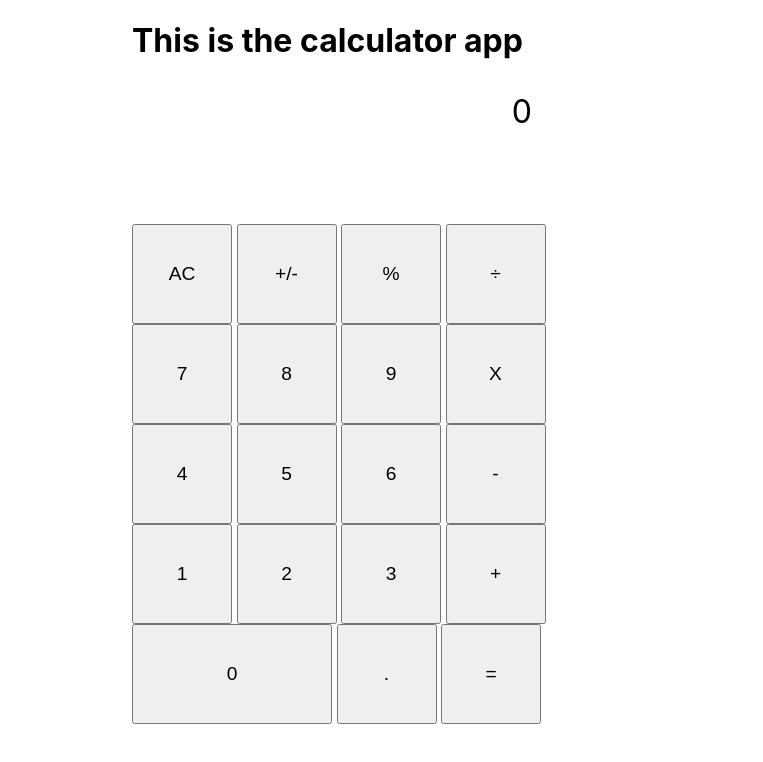
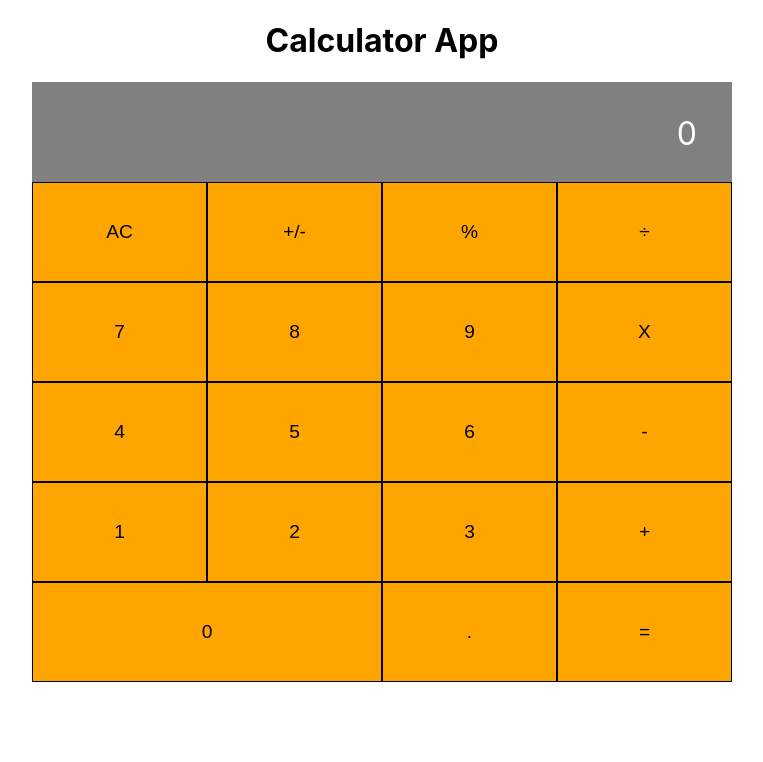
Before and after one commit to truetechcode/calculator, a React (Create React App) app: page / in a window 1280 px wide. Shown: the top 762 px of the page, without its empty margins (258-1021 px from the left). Built offline with nearby package versions, Linux system fonts and the light colour scheme.

Commit message:
added styles to components

```diff
--- a/src/components/App.js
+++ b/src/components/App.js
@@ -1,5 +1,5 @@
 import React from 'react';
-import '../App.css';
+import '../styles/App.css';
 
 import Display from "./Display";
 import ButtonPanel from "./ButtonPanel";
@@ -7,7 +7,7 @@ import ButtonPanel from "./ButtonPanel";
 function App() {
   return (
     <div className="App">
-      <h1>This is the calculator app</h1>
+      <h1>Calculator App</h1>
       <Display value='0' />
       <ButtonPanel />
     </div>
--- a/src/components/Button.js
+++ b/src/components/Button.js
@@ -1,9 +1,13 @@
 import React from 'react'
 import PropTypes from 'prop-types';
 
+import "../styles/Button.css";
+
 function Button(props) {
+  let wide = props.wide && 'wide'
+  let color = props.color ? props.color : 'orange'
   return (
-    <button className={props.className}>{props.name}</button>
+    <button className={`${color} ${wide}`}>{props.name}</button>
   )
 }
 
--- a/src/components/ButtonPanel.js
+++ b/src/components/ButtonPanel.js
@@ -1,15 +1,17 @@
 import React, { Component } from 'react'
 import Button from "./Button";
+
+import "../styles/ButtonPanel.css";
 
 class ButtonPanel extends Component {
   render() {
     return (
-      <div>
+      <div className='button-panel'>
         <div className='row'><Button name='AC' /> <Button name='+/-' /> <Button name='%' /> <Button name='÷' /></div>
         <div className='row'><Button name='7' /> <Button name='8' /> <Button name='9' /> <Button name='X' /></div>
         <div className='row'><Button name='4' /> <Button name='5' /> <Button name='6' /> <Button name='-' /></div>
         <div className='row'><Button name='1' /> <Button name='2' /> <Button name='3' /> <Button name='+' /></div>
-        <div className='row'><Button className='zero' name='0' /> <Button name='.' /> <Button name='=' /></div>
+        <div className='row'><Button color='' wide={true} name='0' /> <Button name='.' /> <Button name='=' /></div>
       </div>
     )
   }
--- a/src/components/Display.js
+++ b/src/components/Display.js
@@ -1,11 +1,13 @@
 import React, { Component } from 'react'
 import PropTypes from 'prop-types';
+
+import "../styles/Display.css";
 
 class Display extends Component {
   render() {
     return (
-      <div>
-        <p className='display-panel'>{this.props.value}</p>
+      <div className='display-panel'>
+        <p>{this.props.value}</p>
       </div>
     )
   }
--- a/src/App.css
+++ b/src/styles/App.css
@@ -1,6 +1,8 @@
 .App {
-  /* text-align: center; */
-  width: 500px;
+  display: flex;
+  flex-direction: column;
+  text-align: center;
+  width: 700px;
   margin: 0 auto;
 }
 
@@ -22,24 +24,3 @@
 .App-link {
   color: #09d3ac;
 }
-
-.display-panel {
-  width: 400px;
-  height: 100px;
-  text-align: right;
-  font-size: 2em;
-}
-.row {
-  display: block;
-}
-
-.row button {
-  width: 100px;
-  height: 100px;
-  font-size: 1.2em;
-}
-
-.row button.zero {
-  width: 200px;
-  height: 100px;
-}
--- /dev/null
+++ b/src/styles/Button.css
@@ -0,0 +1,17 @@
+button {
+  width: 25%;
+  height: 100px;
+  font-size: 1.2em;
+  color: black;
+  text-align: center;
+  border: 1px solid black;
+}
+
+.wide {
+  width: 50%;
+  height: 100px;
+}
+
+.orange {
+  background-color: orange;
+}
--- /dev/null
+++ b/src/styles/ButtonPanel.css
@@ -0,0 +1,10 @@
+.button-panel {
+  display: flex;
+  flex-direction: column;
+}
+
+.row {
+  display: flex;
+  flex-direction: row;
+  height: 100px;
+}
--- /dev/null
+++ b/src/styles/Display.css
@@ -0,0 +1,13 @@
+.display-panel {
+  display: flex;
+  flex-direction: row;
+  background-color: gray;
+  height: 100px;
+  font-size: 2em;
+  color: white;
+}
+
+p {
+ width: 95%;
+ text-align: end;
+}
```
